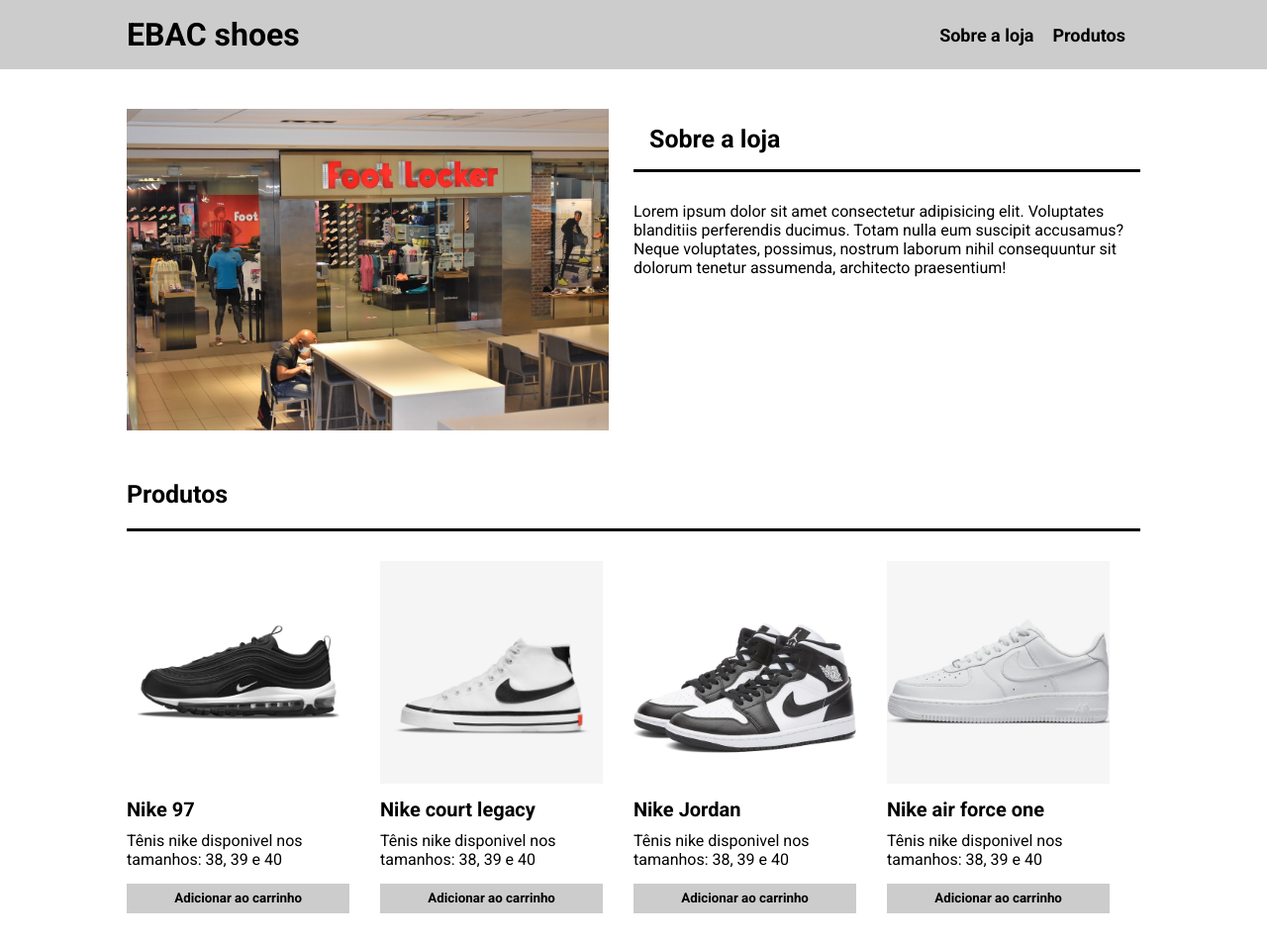
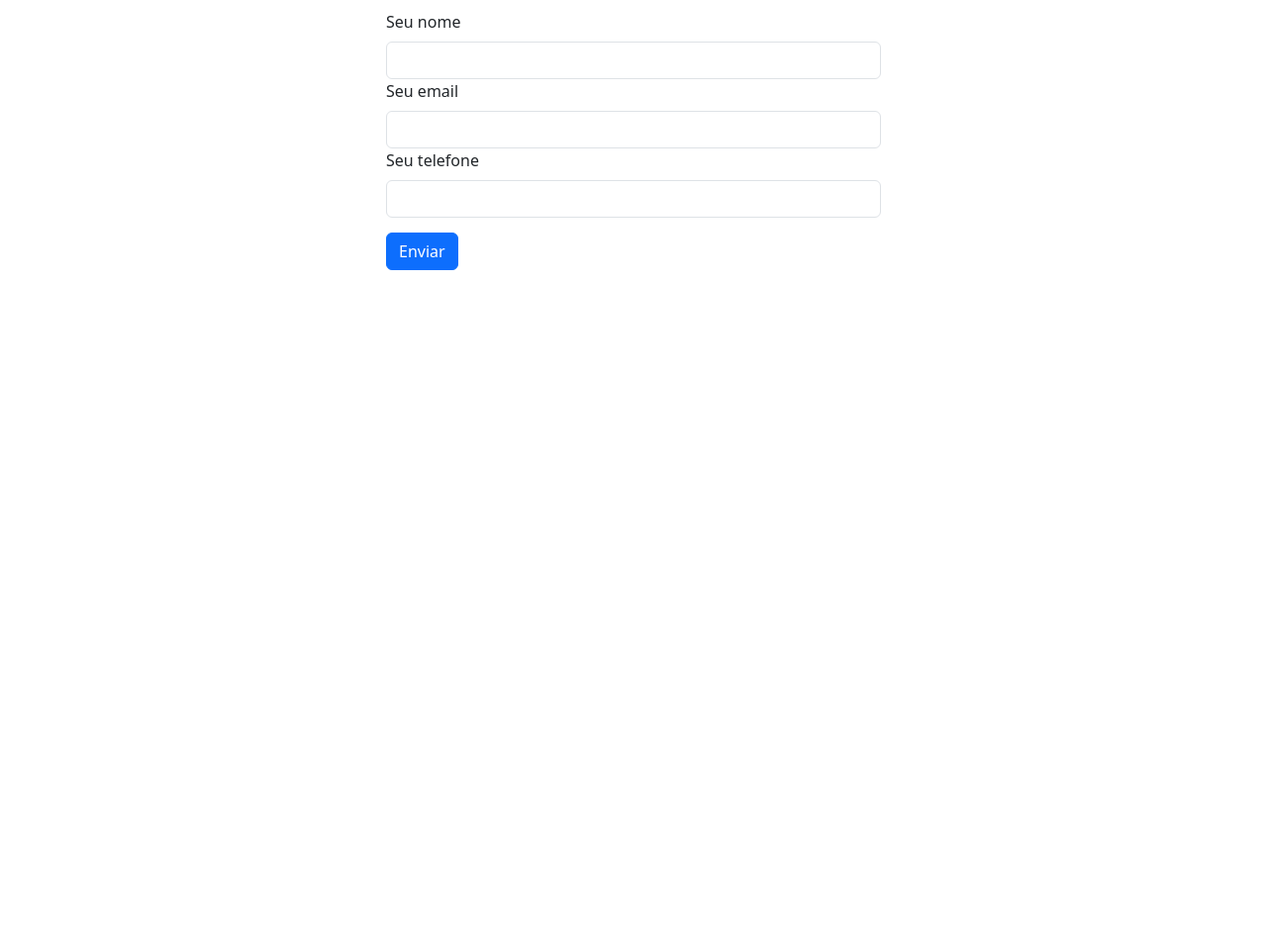
Before and after one commit to Brunoopdev/exercicios_ebac, a plain HTML site: page index.html in a window 1280 px wide. Shown: the whole page at 99% size. After the commit the page ends 800 px from the top, so only its background shows below. Drawn offline with nearby package versions, Linux system fonts and the light colour scheme.

Commit message:
Adicionando exercício do módulo 12

```diff
--- a/index.html
+++ b/index.html
@@ -3,66 +3,37 @@
 <head>
     <meta charset="UTF-8">
     <meta name="viewport" content="width=device-width, initial-scale=1.0">
-    <title>Exercício M11</title>
-    <link rel="stylesheet" href="main.css">
-    <link rel="preconnect" href="https://fonts.googleapis.com">
-    <link rel="preconnect" href="https://fonts.gstatic.com" crossorigin>
-    <link href="https://fonts.googleapis.com/css2?family=Roboto:wght@400;700&display=swap" rel="stylesheet">
+    <title>Document</title>
+    <link rel="stylesheet" href="https://cdn.jsdelivr.net/npm/bootstrap@5.3.2/dist/css/bootstrap.min.css">
+    <style>
+        form button{
+            margin-top: 15px;
+        }
+
+        form{
+            width: 500px;
+            margin-top: 10px;
+        }
+
+        .container {
+            display: flex;
+            justify-content: center;
+        }
+    </style>
 </head>
 <body>
-    <header>
-        <div class="container">
-        <h1>EBAC shoes</h1>
-        <nav>
-            <ul>
-                <li><a href="#sobreLoja">Sobre a loja</a></li>
-                <li><a href="#produto-id">Produtos</a></li>
-            </ul>
-        </nav>
+    <div class="container">
+        <form>
+            <label for="nome" class="form-label">Seu nome</label>
+            <input type="text" id="nome" class="form-control" required>
+            <label for="email" class="form-label">Seu email</label>
+            <input type="email" id="email" class="form-control" required>
+            <label for="telefone" class="form-label">Seu telefone</label>
+            <input type="tel" id="telefone" class="form-control" required>
+            <button class="btn btn-primary">Enviar</button>
+        </form>
     </div>
-    </header>
 
-    <section id="sobreLoja">
-        <div class="container">
-        <div class="cabeca">
-            <img src="./images/mall-6864021_1280 (1).jpg" alt="Loja de tênis">
-            <div>
-            <h3>Sobre a loja</h3>
-            <p>Lorem ipsum dolor sit amet consectetur adipisicing elit. Voluptates blanditiis perferendis ducimus. Totam nulla eum suscipit accusamus? Neque voluptates, possimus, nostrum laborum nihil consequuntur sit dolorum tenetur assumenda, architecto praesentium!</p>
-        </div>
-        </div>
-    </div>
-    </section>
-
-    <section id="produto-id">
-        <div class="container">
-            <h3 class="titulo">Produtos</h3>
-            <div class="produtos">
-            <div>
-            <img src="./images/nike 97.webp" alt="Tênis nike">
-            <h3>Nike 97</h3>
-            <p>Tênis nike disponivel nos tamanhos: 38, 39 e 40</p>
-            <button type="button">Adicionar ao carrinho</button>
-        </div>
-        <div>
-            <img src="./images/nike court legacy.avif" alt="Tênis nike">
-            <h3>Nike court legacy</h3>
-            <p>Tênis nike disponivel nos tamanhos: 38, 39 e 40</p>
-            <button type="button">Adicionar ao carrinho</button>
-        </div>
-        <div>
-            <img src="./images/jordan.webp" alt="Tênis nike">
-            <h3>Nike Jordan</h3>
-            <p>Tênis nike disponivel nos tamanhos: 38, 39 e 40</p>
-            <button type="button">Adicionar ao carrinho</button>
-        </div>
-        <div>
-            <img src="./images/air force one.webp" alt="Tênis nike">
-            <h3>Nike air force one</h3>
-            <p>Tênis nike disponivel nos tamanhos: 38, 39 e 40</p>
-            <button type="button">Adicionar ao carrinho</button>
-        </div>
-    </div>
-    </section>
+    <script src="https://cdn.jsdelivr.net/npm/bootstrap@5.3.2/dist/js/bootstrap.bundle.min.js"></script>
 </body>
 </html>
```
